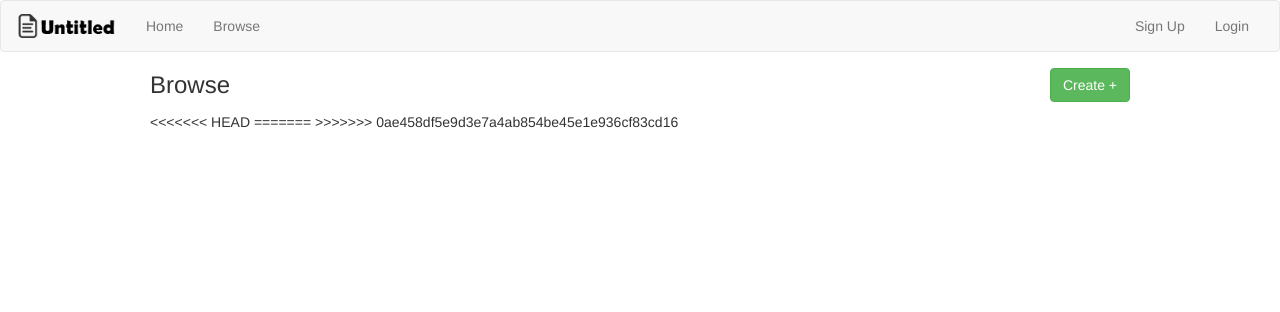
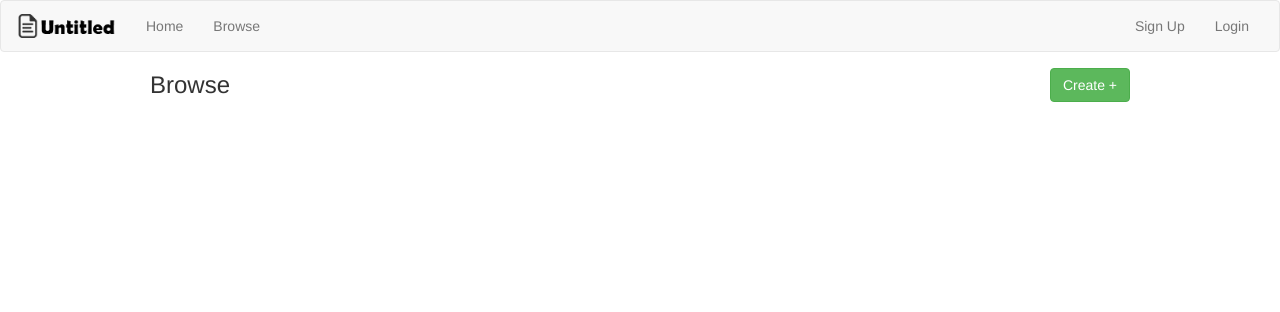
Before and after one commit to drothblatt/Untitled, a Flask app: page /browse/1 in a window 1280 px wide. Shown: the top 312 px of the page. Run offline with Flask 2, Linux system fonts and the light colour scheme; data that the repository does not hold is empty; some libraries are stand-ins or nearby versions.

Commit message:
stupid merge

```diff
--- a/templates/browse.html
+++ b/templates/browse.html
@@ -30,9 +30,7 @@
       {% endfor %}
   </ul>
   {% endif %}
-<<<<<<< HEAD
 
-=======
   {% if edit %}
 
   <h3>{{ d["title"] }}</h3>
@@ -49,7 +47,7 @@
   <p>{{ d["story"] }}</p>
 
   {% endif %}
->>>>>>> 0ae458df5e9d3e7a4ab854be45e1e936cf83cd16
+
 </div>
 
 {% endblock %}
```
